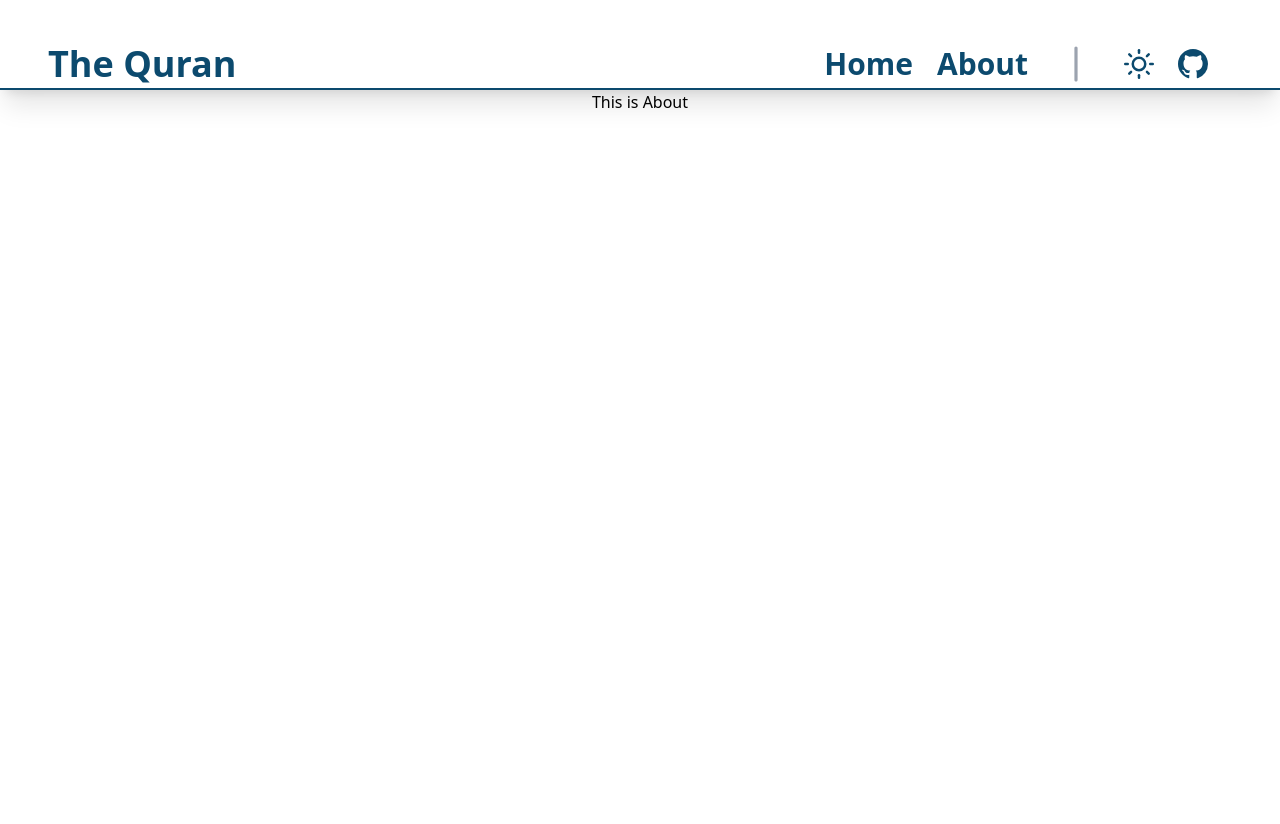
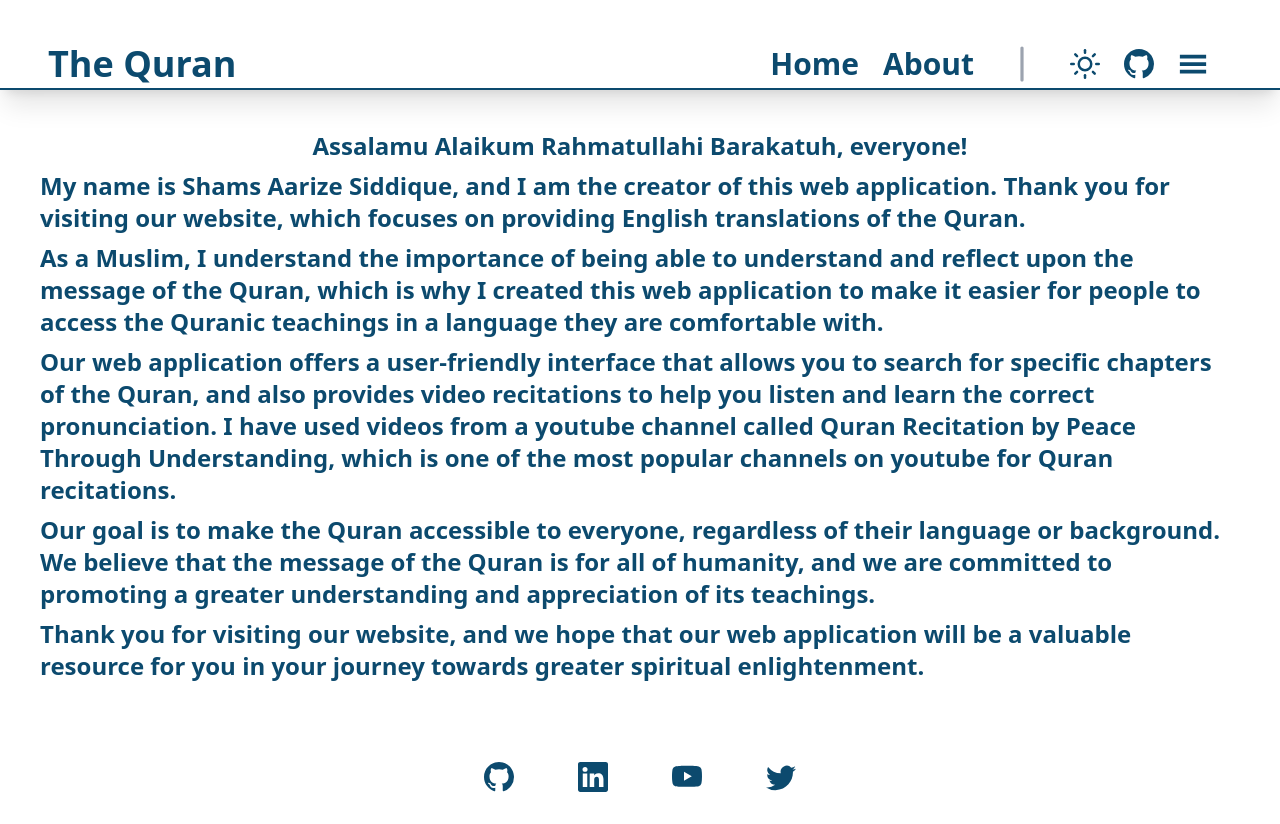
Before and after one commit to Aarize29/The-Quran, a React (Vite) app: page /about in a window 1280 px wide. Before the commit the page ends 800 px from the top, so only its background shows below. Built offline with nearby package versions, Linux system fonts and the light colour scheme.

Commit message:
Added about, homepage and intro page

```diff
--- a/index.html
+++ b/index.html
@@ -4,7 +4,7 @@
     <meta charset="UTF-8" />
     <link rel="icon" type="image/svg+xml" href="/vite.svg" />
     <meta name="viewport" content="width=device-width, initial-scale=1.0" />
-    <title>Vite + React</title>
+    <title>The Quran-English Translation</title>
   </head>
   <body className='light-theme'>
     <div id="root"></div>
--- a/src/App.jsx
+++ b/src/App.jsx
@@ -1,87 +1,25 @@
-import { useState,useEffect } from 'react'
+
 import './App.css'
-import Navbar from './components/Navbar'
-import Card from './components/Card'
-import datas from '../data.js'
 import About from './components/About'
 import Page from './components/Page'
-import {Link, Route,BrowserRouter as Router,Routes} from 'react-router-dom'
+import { Route,BrowserRouter as Router,Routes} from 'react-router-dom'
+import Intro from './components/Intro'
+import Home from './components/Home'
 
 function App() {
-    const [data, setData] = useState([])
-    const [page, setPage] = useState(1)
-    useEffect(() => {
-        setData(datas.data.surahs)
-    }, [])
-
-    const selectPageHandler=(selectedPage)=>{
-      if(selectedPage>=1 && selectedPage <=Math.ceil(data.length/3) && selectedPage!==page)
-      setPage(selectedPage)
-    }
 
 
   return (
     <div className="App">
       <Router>
-      <div>
-      <Navbar/>
-      </div>
-
-      <section className='cards-section '>
       <Routes>
-         <Route path="/" element={<section  >
-
-<div className="flex flex-wrap m-10 mr-5 justify-center">
-
-  {data.slice(page*8-8,page*8).map((item) => {
-    return (
-      <Link to = {`/page/${item.number}`} key={item.number}>
-        <Card
-      number={item.number}
-      name={item.name}
-      englishName={item.englishName}
-      englishNameTranslation={item.englishNameTranslation}
-      numberOfAyahs={item.numberOfAyahs}
-      revelationType={item.revelationType}
-      />
-      </Link>
-
-    )
-  }
-  )}
-
-</div>
-
-{
-        data.length>0 &&(
-          <div className='pagination'>
-
-            <span onClick={()=>selectPageHandler(page-1)}
-             className={page>1?'':'hidden'}
-            >◀</span>
-            {
-             [...Array(Math.ceil(data.length/8))].map((_,index)=>{
-                return(
-                  <span
-                  className={page===index+1?'bg-[#0c4a6e] text-white':''}
-                  key={index} onClick={()=>selectPageHandler(index+1)}>{index+1}</span>
-                )
-              })
-            }
-            <span onClick={()=>selectPageHandler(page+1)}
-            className={page<Math.ceil(data.length/8)?'':'hidden'}
-            >▶</span>
-          </div>
-        )
-}
-
-</section>}/>
+          <Route path="/" element={<Intro/>} />
+          <Route path="/home" element={<Home/>} />
+          <Route path="/about" element={<About/>}/>
+          <Route path='/page/:id' element={<Page/>}/>
+      </Routes>
 
 
-        <Route path="/about" element={<About/>}/>
-        <Route path='/page/:id' element={<Page/>}/>
-      </Routes>
-      </section>
 
       </Router>
     </div>
--- /dev/null
+++ b/src/components/About.css
@@ -0,0 +1,4 @@
+.about{
+
+    color: var(--textcolor);
+}
--- a/src/components/About.jsx
+++ b/src/components/About.jsx
@@ -1,11 +1,45 @@
-
-
+import './About.css'
+import { BsGithub, BsLinkedin, BsYoutube, BsTwitter } from "react-icons/bs";
+import Navbar from './Navbar';
 const About = () => {
   return (
     <>
-    <div className="flex justify-center items-center">
-      This is About
+    <Navbar/>
+    <div className="about flex m-5 p-5 text-left flex-col justify-center text-2xl font-bold mt-5 items-center">
+      <p className='mb-2'> Assalamu Alaikum Rahmatullahi Barakatuh, everyone!</p>
+
+<p className='mb-2'>My name is Shams Aarize Siddique, and I am the creator of this web application. Thank you for visiting our website, which focuses on providing English translations of the Quran.</p>
+
+<p className='mb-2'>As a Muslim, I understand the importance of being able to understand and reflect upon the message of the Quran, which is why I created this web application to make it easier for people to access the Quranic teachings in a language they are comfortable with.</p>
+
+<p className='mb-2'>Our web application offers a user-friendly interface that allows you to search for specific chapters of the Quran, and also provides video recitations to help you listen and learn the correct pronunciation. I have used videos from a youtube channel called Quran Recitation by Peace Through Understanding, which is one of the most popular channels on youtube for Quran recitations.</p>
+
+<p className='mb-2'>Our goal is to make the Quran accessible to everyone, regardless of their language or background. We believe that the message of the Quran is for all of humanity, and we are committed to promoting a greater understanding and appreciation of its teachings.</p>
+
+<p className='mb-2'>Thank you for visiting our website, and we hope that our web application will be a valuable resource for you in your journey towards greater spiritual enlightenment.</p>
     </div>
+    <div className="about flex justify-center  text-3xl">
+        <a className='m-4 p-4 hover:text-black' href="https://github.com/Aarize29">
+           <h2>
+            <BsGithub />
+          </h2>
+        </a>
+        <a className='m-4 p-4 hover:text-black' href="https://www.linkedin.com/in/shams-aarize-6b18a1202/">
+          <h2>
+            <BsLinkedin />
+          </h2>
+        </a>
+        <a className='m-4 p-4 hover:text-black' href="https://www.youtube.com/@shamsaarize5349">
+          <h2>
+            <BsYoutube />
+          </h2>
+        </a>
+        <a className='m-4 p-4 hover:text-black' href="https://twitter.com/ShamsAarize">
+          <h2>
+            <BsTwitter />
+          </h2>
+        </a>
+      </div>
      </>
   )
 }
--- /dev/null
+++ b/src/components/Home.jsx
@@ -0,0 +1,77 @@
+import { useState,useEffect } from 'react'
+import Navbar from './Navbar'
+import Card from './Card'
+import datas from '../../data.js'
+import {Link} from 'react-router-dom'
+const Home = () => {
+    const [data, setData] = useState([])
+    const [page, setPage] = useState(1)
+    useEffect(() => {
+        setData(datas.data.surahs)
+    }, [])
+
+    const selectPageHandler=(selectedPage)=>{
+      if(selectedPage>=1 && selectedPage <=Math.ceil(data.length/3) && selectedPage!==page)
+      setPage(selectedPage)
+    }
+
+  return (
+    <div>
+      <Navbar/>
+      <section className='cards-section '>
+     <section  >
+
+<div className="flex flex-wrap m-10 mr-5 justify-center">
+
+  {data.slice(page*8-8,page*8).map((item) => {
+    return (
+      <Link to = {`/page/${item.number}`} key={item.number}>
+        <Card
+      number={item.number}
+      name={item.name}
+      englishName={item.englishName}
+      englishNameTranslation={item.englishNameTranslation}
+      numberOfAyahs={item.numberOfAyahs}
+      revelationType={item.revelationType}
+      />
+      </Link>
+
+    )
+  }
+  )}
+
+</div>
+
+{
+        data.length>0 &&(
+          <div className='pagination'>
+
+            <span onClick={()=>selectPageHandler(page-1)}
+             className={page>1?'':'hidden'}
+            >◀</span>
+            {
+             [...Array(Math.ceil(data.length/8))].map((_,index)=>{
+                return(
+                  <span
+                  className={page===index+1?'bg-[#0c4a6e] text-white':''}
+                  key={index} onClick={()=>selectPageHandler(index+1)}>{index+1}</span>
+                )
+              })
+            }
+            <span onClick={()=>selectPageHandler(page+1)}
+            className={page<Math.ceil(data.length/8)?'':'hidden'}
+            >▶</span>
+          </div>
+        )
+}
+
+</section>
+
+
+
+      </section>
+    </div>
+  )
+}
+
+export default Home
--- /dev/null
+++ b/src/components/Intro.jsx
@@ -0,0 +1,37 @@
+import React from 'react'
+import kaabaBackground from './kaaba-background.jpg';
+import {Link} from 'react-router-dom'
+const Intro = () => {
+  return (
+    <div>
+    <div
+      className="bg-gray-100 min-h-screen flex items-center justify-center"
+
+    >
+      <div className="max-w-5xl w-full px-6 py-12 flex flex-col md:flex-row items-center justify-center">
+        <div className="w-full md:w-1/2">
+          <img src="https://encrypted-tbn0.gstatic.com/images?q=tbn:ANd9GcRYNhN8ovMVshENtCvvaIDmbV1gGoFC4A-buxa_eVIbyg&s" className="h-32 mx-auto md:mx-0" alt="Quran Translation" />
+          <h1 className="text-4xl font-bold text-gray-800 mt-6 text-center md:text-left">
+            Welcome to Quran Translation
+          </h1>
+          <p className="text-lg text-gray-600 mt-4 text-center md:text-left">
+            Discover the beauty and wisdom of the Quran through our English translations.
+          </p>
+          <Link
+            to="/home"
+            className="inline-block  bg-[#0c4a6e] hover:bg-[gray] text-white font-bold py-2 px-4 rounded-lg transition-all duration-200 mt-6 mx-auto md:mx-0"
+          >
+            Read the Quran
+          </Link>
+        </div>
+        <div className="w-full md:w-1/2 mt-6 md:mt-0">
+          <img src={kaabaBackground} alt="Kaaba" className="w-full rounded-lg shadow-lg" />
+        </div>
+      </div>
+    </div>
+
+    </div>
+  )
+}
+
+export default Intro
--- a/src/components/Navbar.jsx
+++ b/src/components/Navbar.jsx
@@ -3,13 +3,16 @@ import {FiSun} from 'react-icons/fi'
 import {BsGithub} from 'react-icons/bs'
 import {RxDividerVertical} from 'react-icons/rx'
 import {BsMoonStarsFill} from 'react-icons/bs'
-import {FaSearch} from 'react-icons/fa'
+import {GiHamburgerMenu} from 'react-icons/gi'
 import {Link} from 'react-router-dom'
 import './Navbar.css'
 const Navbar = () => {
   const [darkMode, setDarkMode] = useState(true)
   const [theme,setTheme]=useState('light-theme')
-  const [search,setSearch]=useState('')
+  const [isNavOpen,setIsNavOpen]=useState(false)
+  const handleNav = () => {
+    setIsNavOpen(!isNavOpen)
+  }
   const handledarkmode = () => {
         setDarkMode(!darkMode)
         if (darkMode) {
@@ -38,7 +41,7 @@ const Navbar = () => {
         <ul className="flex items-center">
             <li className=' flex justify-between'>
             <li className="li text-3xl font-bold mr-6   ">
-                <Link to="/">Home</Link>
+                <Link to="/home">Home</Link>
             </li>
             <li className="li text-3xl font-bold mr-6   ">
                 <Link to="/about">About</Link>
@@ -52,7 +55,11 @@ const Navbar = () => {
             <li className="li text-3xl font-bold mr-6   ">
               <a href="https://github.com/Aarize29/The-Quran"><BsGithub/></a>
             </li>
+            <li className="li text-3xl font-bold mr-6 " onClick={handleNav}>
+              <GiHamburgerMenu/>
             </li>
+            </li>
+
         </ul>
 
       </div>
--- a/src/components/Page.jsx
+++ b/src/components/Page.jsx
@@ -2,6 +2,7 @@ import { useState } from 'react'
 import {Link, useParams } from 'react-router-dom'
 import data from '../../data.js'
 import { FaSearch } from 'react-icons/fa'
+import Navbar from './Navbar.jsx'
 import './Page.css'
 let img= '../assets/img.png'
 const Page = () => {
@@ -19,6 +20,8 @@ const Page = () => {
 
 
   return (
+    <>
+    <Navbar/>
     <div className="flex justify-between" >
       <div className="sidemenu flex flex-col  cursor-pointer text-2xl   w-3/12 overflow-y-scroll h-screen text-center   ">
       <div className="search1 li  flex w-full items-center mt-5 justify-between border-black border-4 border-solid rounded-lg">
@@ -60,6 +63,7 @@ const Page = () => {
       <iframe width="360" height="310" src={`https://www.youtube.com/embed/${youtube}`} title="YouTube video player" frameborder="0" allow="accelerometer; autoplay; clipboard-write; encrypted-media; gyroscope; picture-in-picture; web-share" allowfullscreen></iframe>
       </div>
     </div>
+    </>
   )
 }
 
```
Also changed, not shown: src/components/kaaba-background.jpg (added).
